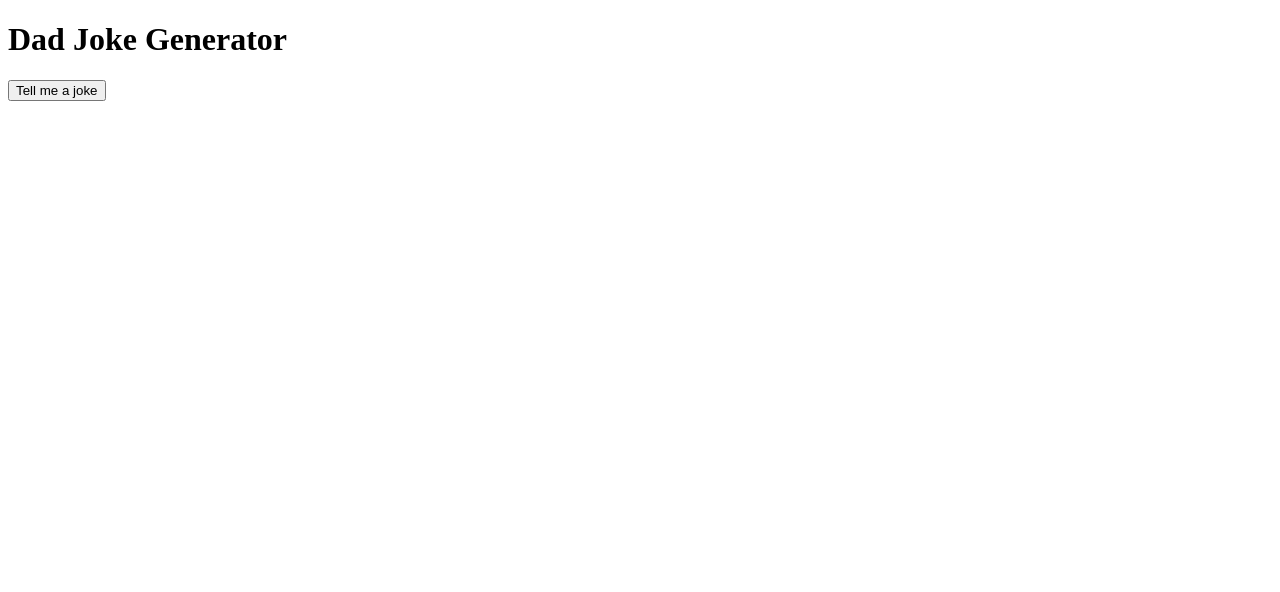
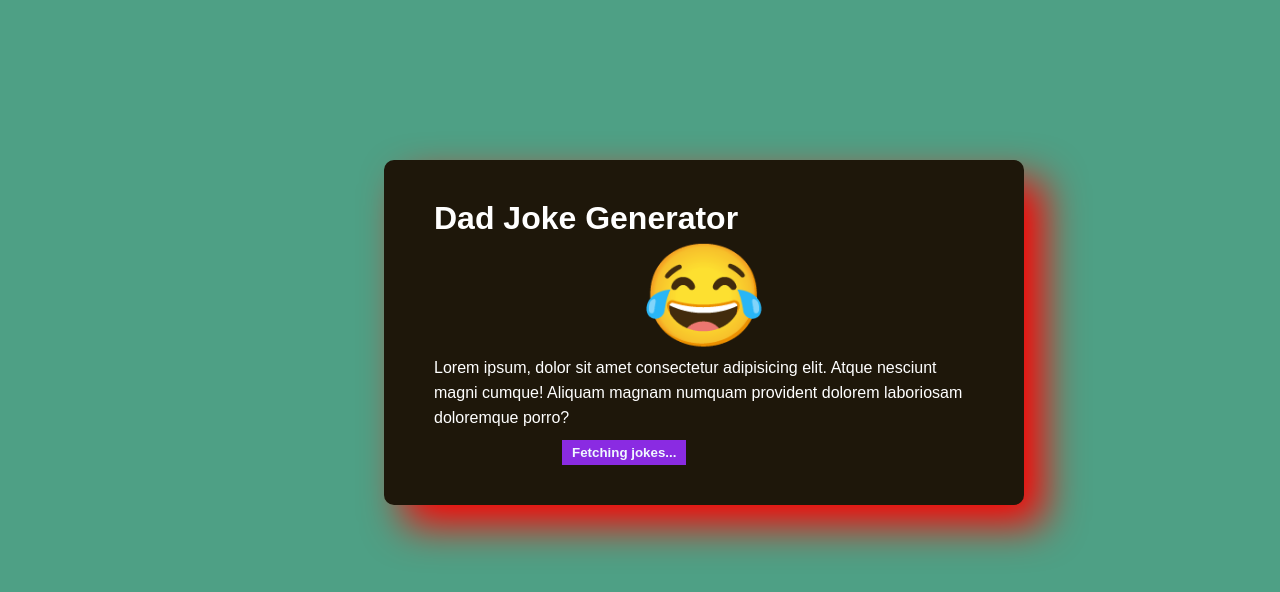
Before and after one commit to Abesh2024/DAD-jokes, a plain HTML site: page index.html in a window 1280 px wide. Both pictures are taken after a click on the button "Tell me a joke". Drawn offline with Linux system fonts and the light colour scheme; no server answers.

Commit message:
updation

```diff
--- a/index.html
+++ b/index.html
@@ -7,13 +7,15 @@
     <link rel="stylesheet" href="style.css">
 </head>
 <body>
+    <main id="main">
     <h1>
         Dad Joke Generator
-    </h1>
+    </h1><span>&#128514;</span>
 
-    <p id="joke"></p>
+    <p id="joke">Lorem ipsum, dolor sit amet consectetur adipisicing elit. Atque nesciunt magni cumque! Aliquam magnam numquam provident dolorem laboriosam doloremque porro?</p>
 
     <button id="joke-change">Tell me a joke</button>
+    </main>
 
     <script src="script.js"></script>
 </body>
--- a/script.js
+++ b/script.js
@@ -1,44 +1,66 @@
-let jokes = document.querySelector("#joke");
-let btn = document.querySelector("#joke-change")
-btn.addEventListener("click", jokeChange);
+// let jokes = document.querySelector("#joke");
+// let btn = document.querySelector("#joke-change")
+// btn.addEventListener("click", clickModular);
 
-// function jokeChange() {
-//     let empty = " ";
+// function clickModular(){
+//     let joke = " ";
 
 //     const xhr = new XMLHttpRequest();
-//     xhr.open("GET", "https://api.api-ninjas.com/v1/dadjokes?limit=1");
-//     xhr.setRequestHeader("X-Api-key", "/lmdfFM2+KXR+MouNOsnrUw==pbQhlpDwI7LskIIo");
+//     xhr.open('GET', "https://api.api-ninjas.com/v1/dadjokes?limit=1");
+//     xhr.setRequestHeader('X-Api-key', "/kKbBkDCP6NzStP5TmuARQ==weULnBZuaArhNg8n");
 //     xhr.send();
-//     btn.innerText = "loading..."
+
+//     btn.innerText = "Fetching jokes...";
+
 //     xhr.onload = function(){
 //         if(xhr.status === 200){
 //             const result = JSON.parse(xhr.responseText);
-//             empty = result[0].empty;
-//             jokes.innerText = empty;
-//             btn.innerText = "tell me a joke";
+//             console.log(result);
+//             joke = result[0].joke;
+
+//             // update the jokes in
+//             jokes.innerText = joke;
+
+//             btn.innerText = "Tell Me A Joke";
 //         }
-//     };
+//     }
 // }
 
-function clickModular(){
+
+// let getUrl ="https://api.api-ninjas.com/v1/dadjokes?limit=1";
+
+// async function clickModular () {
+//     let joke = " ";
+
+//     let request = await fetch(getUrl);
+//     let get = await request.json()
+// }
+
+let jokes = document.querySelector("#joke");
+let btn = document.querySelector("#joke-change");
+
+btn.addEventListener("click", clickModular);
+
+async function clickModular() {
     let joke = " ";
-
-    const xhr = new XMLHttpRequest();
-    xhr.open('GET', "https://api.api-ninjas.com/v1/dadjokes?limit=1");
-    xhr.setRequestHeader('x-Api-key', "/lmdfFM2+KXR+MouNOsnrUw==pbQhlpDwI7LskIIo");
-    xhr.send();
 
     btn.innerText = "Fetching jokes...";
 
-    xhr.onload = function(){
-        if(xhr.status === 200){
-            const result = JSON.parse(xhr.responseText);
-            joke = result[0].joke;
+    const response = await fetch("https://api.api-ninjas.com/v1/dadjokes?limit=1", {
+        headers: {
+            'X-Api-key': '/kKbBkDCP6NzStP5TmuARQ==weULnBZuaArhNg8n'
+        }
+    });
 
-            // update the jokes in
-            jokes.innerText = joke;
+    if (response.ok) {
+        const result = await response.json();
+        joke = result[0].joke;
+        // console.log(joke)
+        jokes.innerText = joke;
+    } else {
+        console.error('Network response was not ok');
+        jokes.innerText = "Failed to fetch joke";
+    }
 
-            btn.innerText = "Tell Me A Joke";
-        }
-    };
+    btn.innerText = "Tell Me A Joke";
 }
--- a/style.css
+++ b/style.css
@@ -0,0 +1,53 @@
+* {
+    margin: 0;
+    padding: 0;
+    box-sizing: border-box;
+    font-family: Arial, Helvetica, sans-serif;
+}
+
+body {
+    /* height: 100wh;
+    width: 100%;
+    display: flex; */
+    background-color: rgb(4, 121, 82, 0.7);;
+}
+
+h1 {
+    color: #fff;
+}
+
+main {
+    /* height: ; */
+    width: 80vmin;
+    padding: 40px 50px;
+    position: absolute;
+    background-color: rgb(30, 23, 10);
+    /* border: 2px solid red; */
+    top: 20%;
+    left: 30%;
+    box-shadow: 20px 20px 40px red;
+    border-radius: 10px;
+}
+
+span {
+    display: block;
+    text-align: center;
+    font-size: 100px;
+}
+
+p {
+    word-wrap: break-word;
+    line-height: 25px;
+    color: #fff;
+}
+
+#joke-change {
+    background-color: blueviolet;
+    color: aliceblue;
+    padding: 5px 10px;
+    margin-left: 8rem;
+    margin-top: 10px;
+    font-weight: bold;
+    border: none;
+    cursor: pointer;
+}
```
